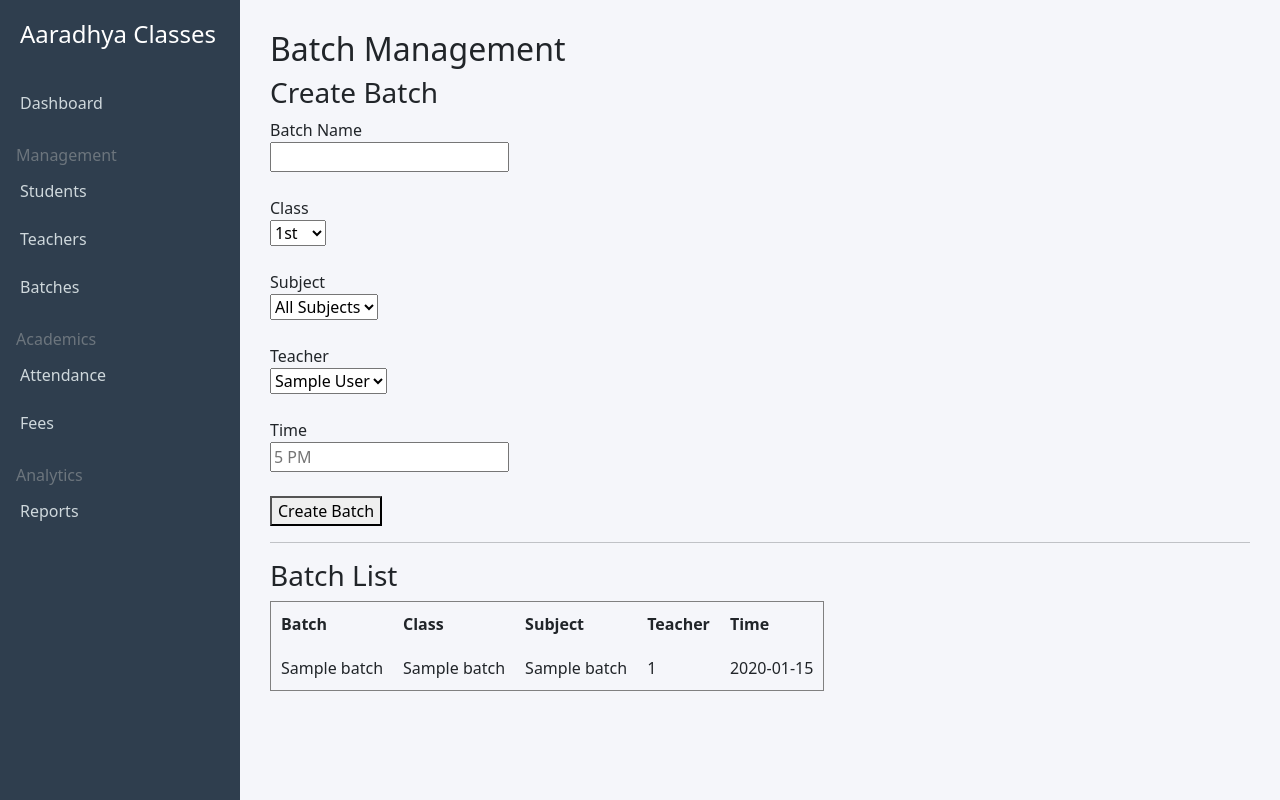
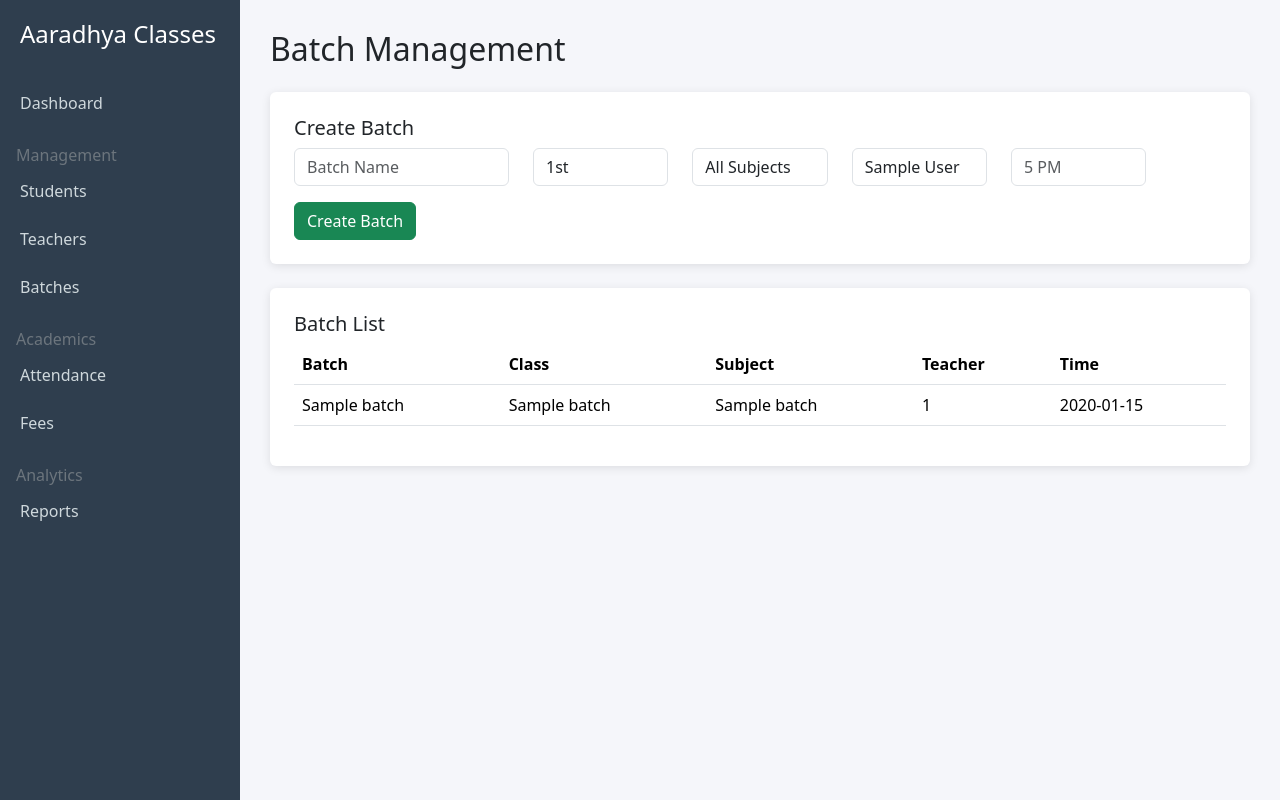
Before and after one commit to cuk6912/aaradhya-classes, a Flask app: page /batches in a window 1280 px wide. Run offline with Flask 3, Linux system fonts and the light colour scheme; tables that the repository leaves empty hold one stand-in row (values such as "Sample post").

Commit message:
Update batches.html

```diff
--- a/templates/batches.html
+++ b/templates/batches.html
@@ -2,17 +2,23 @@
 
 {% block content %}
 
-<h2>Batch Management</h2>
+<h2 class="mb-4">Batch Management</h2>
 
-<h3>Create Batch</h3>
+<div class="card p-4 mb-4">
+
+<h5>Create Batch</h5>
 
 <form method="POST" action="/add_batch">
 
-Batch Name<br>
-<input name="batch_name" required><br><br>
+<div class="row">
 
-Class<br>
-<select name="class_name">
+<div class="col-md-3">
+<input class="form-control" name="batch_name" placeholder="Batch Name">
+</div>
+
+<div class="col-md-2">
+
+<select class="form-control" name="class_name">
 
 <option>1st</option>
 <option>2nd</option>
@@ -27,10 +33,13 @@ Class<br>
 <option>11th</option>
 <option>12th</option>
 
-</select><br><br>
+</select>
 
-Subject<br>
-<select name="subject">
+</div>
+
+<div class="col-md-2">
+
+<select class="form-control" name="subject">
 
 <option>All Subjects</option>
 <option>Maths</option>
@@ -39,29 +48,45 @@ Subject<br>
 <option>Phonics</option>
 <option>Abacus</option>
 
-</select><br><br>
+</select>
 
-Teacher<br>
-<select name="teacher_id">
+</div>
+
+<div class="col-md-2">
+
+<select class="form-control" name="teacher_id">
 
 {% for t in teachers %}
-<option value="{{t.id}}">{{t.name}}</option>
+
+<option value="{{t.id}}">
+{{t.name}}
+</option>
+
 {% endfor %}
 
-</select><br><br>
+</select>
 
-Time<br>
-<input name="time" placeholder="5 PM"><br><br>
+</div>
 
-<button>Create Batch</button>
+<div class="col-md-2">
+
+<input class="form-control" name="time" placeholder="5 PM">
+
+</div>
+
+</div>
+
+<button class="btn btn-success mt-3">Create Batch</button>
 
 </form>
 
-<hr>
+</div>
 
-<h3>Batch List</h3>
+<div class="card p-4">
 
-<table border="1" cellpadding="10">
+<h5>Batch List</h5>
+
+<table class="table">
 
 <tr>
 <th>Batch</th>
@@ -87,4 +112,6 @@ Time<br>
 
 </table>
 
+</div>
+
 {% endblock %}
```
